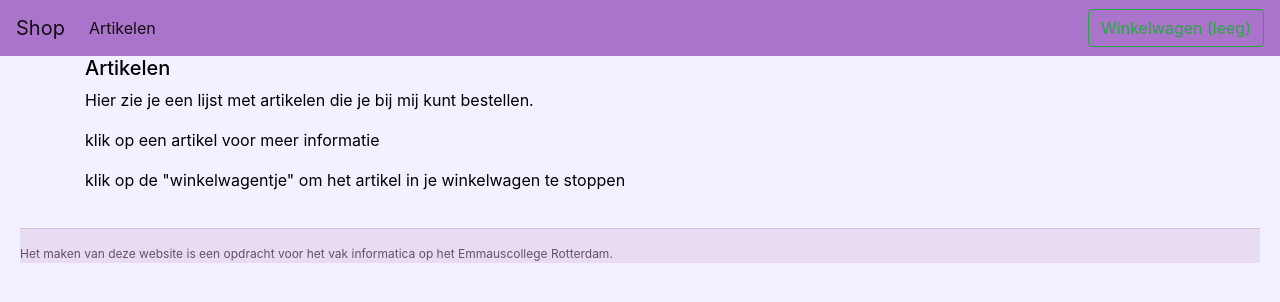
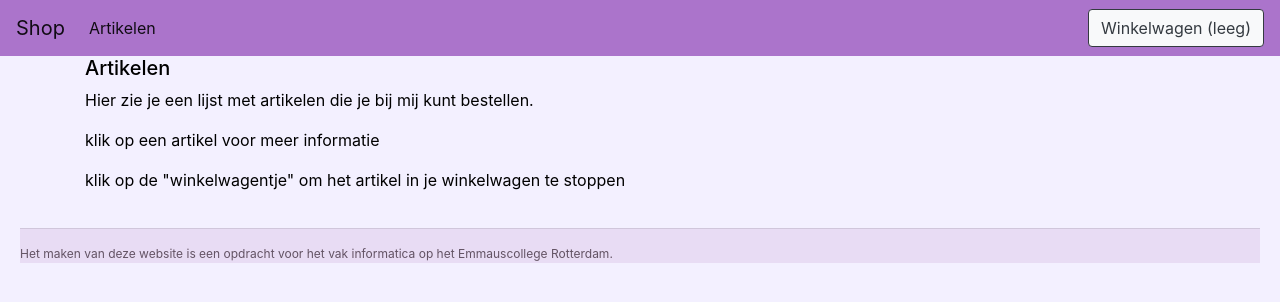
Before and after one commit to emmaus-5v/webshop-5vin2-nick-bastiaan, a website: page web/index.html in a window 1280 px wide. Drawn offline with nearby package versions, Linux system fonts and the light colour scheme; no server answers.

Commit message:
button
Signed-off-by: BastiaanSwaak <112522@emmauscollege.nl>

```diff
--- a/web/index.html
+++ b/web/index.html
@@ -37,7 +37,7 @@
 				</li>
 			</ul>
 			<a
-				href="basket.html"><button class="btn btn-outline-success my-2 my-sm-0" type="submit">Winkelwagen <span class="num_products"></span></button></a>
+				href="basket.html"><button class="btn btn-outline-success my-2 my-sm-0 btn-light btn btn-outline-dark" type="submit">Winkelwagen <span class="num_products"></span></button></a>
 		</div>
 	</nav>
 
```
Also changed, not shown: web/basket.html (+1 -1 lines).
